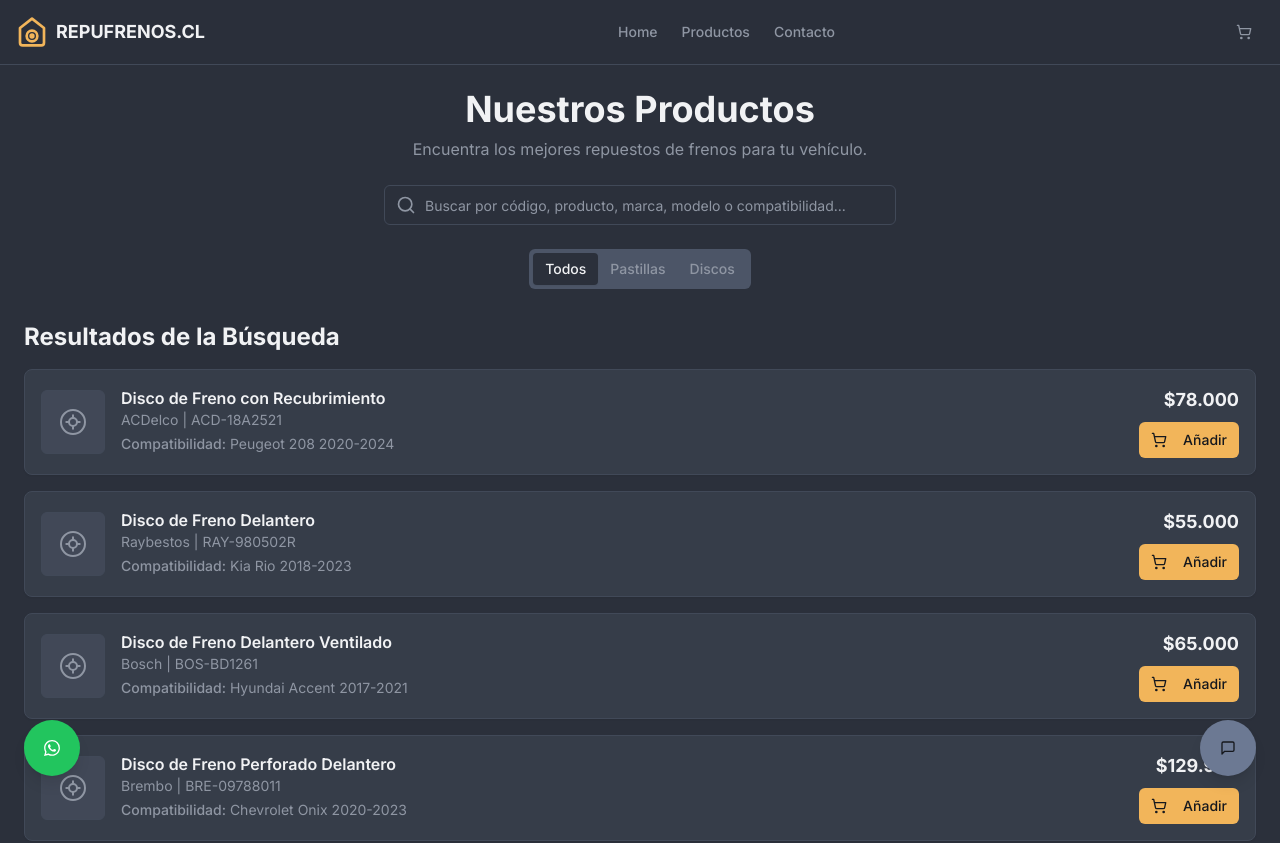
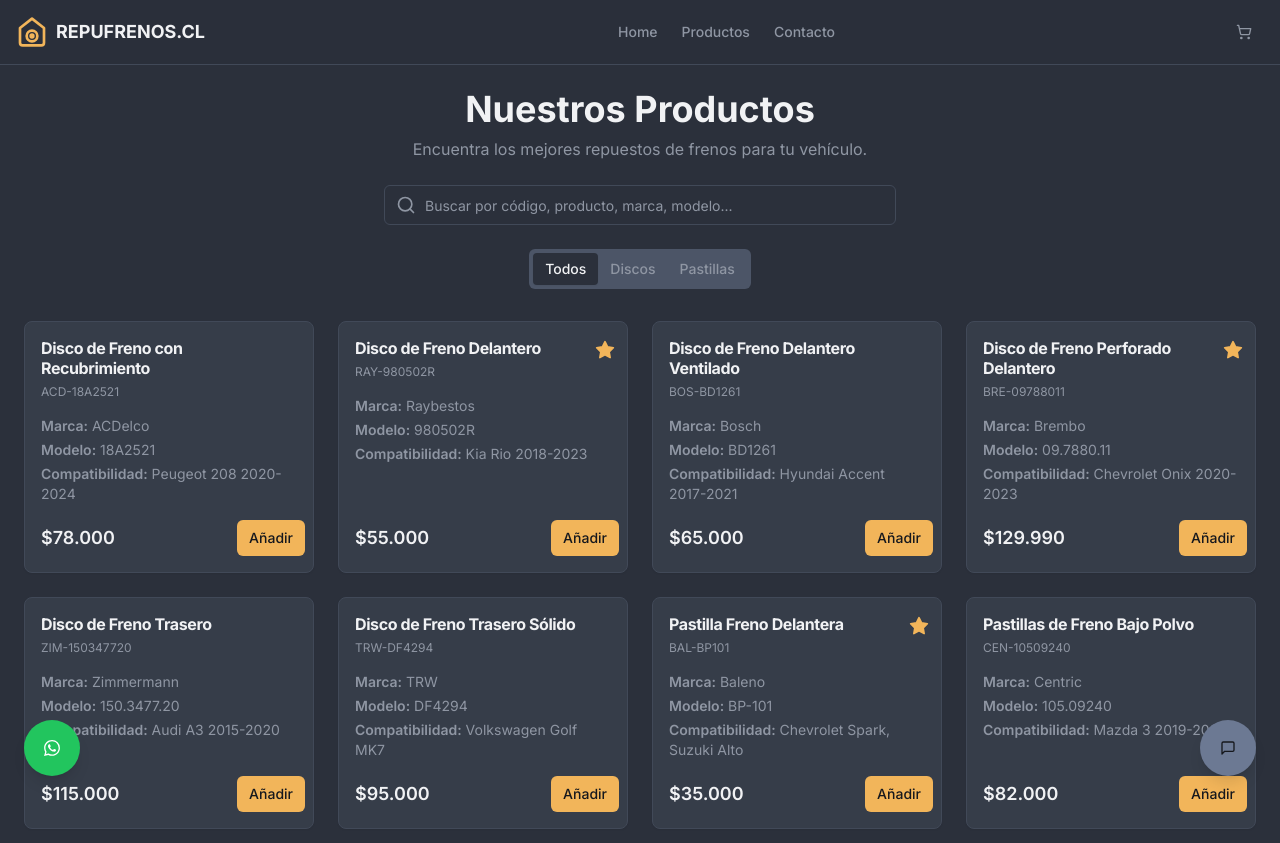
Before and after one commit to marce1404/TIENDA-FRENOS, a Next.js app: page /productos in a window 1280 px wide. Shown: the top 843 px of the page. Built offline with nearby package versions, Linux system fonts and the light colour scheme.

Commit message:
la pagina productos esta como pensando al mostrar los productos, no lo l

```diff
--- a/src/app/productos/page.tsx
+++ b/src/app/productos/page.tsx
@@ -19,31 +19,29 @@ import {
   DialogFooter,
 } from '@/components/ui/dialog';
 import { Separator } from '@/components/ui/separator';
-import { Card } from '@/components/ui/card';
-import { BrakePadIcon } from '@/components/icons/BrakePadIcon';
-import { BrakeDiscIcon } from '@/components/icons/BrakeDiscIcon';
+import { ProductCard } from '@/components/ProductCard';
 
 export default function ProductosPage() {
   const [searchTerm, setSearchTerm] = useState('');
   const [currentPage, setCurrentPage] = useState(1);
-  const itemsPerPage = 10;
+  const itemsPerPage = 12;
   const [selectedCategory, setSelectedCategory] = useState('all');
   const [allProducts, setAllProducts] = useState<Product[]>([]);
-  const [isMounted, setIsMounted] = useState(false);
   const { addToCart } = useCart();
   const [selectedProduct, setSelectedProduct] = useState<Product | null>(null);
 
   useEffect(() => {
     setAllProducts(getProducts());
-    setIsMounted(true);
   }, []);
 
-  const categories = ['Pastillas', 'Discos'];
+  const categories = useMemo(() => {
+    if (allProducts.length === 0) return [];
+    const uniqueCategories = [...new Set(allProducts.map(p => p.category))];
+    return uniqueCategories.sort();
+  }, [allProducts]);
 
   const filteredProducts = useMemo(() => {
-    if (!isMounted) return [];
-
-    let products: Product[] = [...allProducts];
+    let products = [...allProducts];
 
     if (searchTerm) {
       const lowercasedTerm = searchTerm.toLowerCase();
@@ -66,7 +64,7 @@ export default function ProductosPage() {
     products.sort((a, b) => a.name.localeCompare(b.name));
 
     return products;
-  }, [searchTerm, selectedCategory, allProducts, isMounted]);
+  }, [searchTerm, selectedCategory, allProducts]);
 
   useEffect(() => {
     setCurrentPage(1);
@@ -90,10 +88,15 @@ export default function ProductosPage() {
     setSelectedProduct(product);
   };
 
+  const handleAddToCartClick = (product: Product) => {
+    addToCart(product);
+    setSelectedProduct(null);
+  };
+
   const LoadingSkeleton = () => (
-    <div className="space-y-4">
-      {Array.from({ length: 5 }).map((_, i) => (
-         <Skeleton key={i} className="h-24 w-full" />
+    <div className="grid grid-cols-1 sm:grid-cols-2 md:grid-cols-3 lg:grid-cols-4 gap-6">
+      {Array.from({ length: itemsPerPage }).map((_, i) => (
+         <Skeleton key={i} className="h-64 w-full" />
       ))}
     </div>
   );
@@ -109,11 +112,10 @@ export default function ProductosPage() {
 
         <div className="relative mb-6 max-w-lg mx-auto">
           <Input
-            placeholder="Buscar por código, producto, marca, modelo o compatibilidad..."
+            placeholder="Buscar por código, producto, marca, modelo..."
             className="pl-10"
             value={searchTerm}
             onChange={(e) => setSearchTerm(e.target.value)}
-            disabled={!isMounted}
           />
           <Search className="absolute left-3 top-1/2 h-5 w-5 -translate-y-1/2 text-muted-foreground" />
         </div>
@@ -122,7 +124,7 @@ export default function ProductosPage() {
           <Tabs value={selectedCategory} onValueChange={setSelectedCategory} className="w-full sm:w-auto">
               <TabsList>
                   <TabsTrigger value="all">Todos</TabsTrigger>
-                  {isMounted ? categories.map((category) => (
+                  {categories.length > 0 ? categories.map((category) => (
                       <TabsTrigger key={category} value={category}>
                           {category}
                       </TabsTrigger>
@@ -136,40 +138,16 @@ export default function ProductosPage() {
           </Tabs>
         </div>
 
-        <h2 className="text-2xl font-bold mb-4">Resultados de la Búsqueda</h2>
-
-        {!isMounted ? <LoadingSkeleton /> : (
+        {allProducts.length === 0 ? <LoadingSkeleton /> : (
             paginatedProducts.length > 0 ? (
                 <>
-                <div className="space-y-4">
+                <div className="grid grid-cols-1 sm:grid-cols-2 md:grid-cols-3 lg:grid-cols-4 gap-6">
                     {paginatedProducts.map((product) => (
-                        <Card
+                        <ProductCard
                           key={product.id}
-                          className="flex items-start p-4 transition-all hover:shadow-md cursor-pointer"
-                          onClick={() => handleProductClick(product)}
-                        >
-                          <div className="flex-shrink-0 w-16 h-16 rounded-md bg-muted/50 flex items-center justify-center border mr-4 mt-1">
-                            {product.category === 'Pastillas' ? (
-                              <BrakePadIcon className="w-8 h-8 text-muted-foreground" />
-                            ) : (
-                              <BrakeDiscIcon className="w-8 h-8 text-muted-foreground" />
-                            )}
-                          </div>
-                          <div className="flex-1">
-                            <p className="font-semibold">{product.name}</p>
-                            <p className="text-sm text-muted-foreground">{product.brand} | {product.code}</p>
-                            <p className="text-sm text-muted-foreground mt-1 line-clamp-2">
-                                <span className="font-medium">Compatibilidad:</span> {product.compatibility}
-                            </p>
-                          </div>
-                          <div className="flex flex-col items-end ml-4 gap-2">
-                            <p className="text-lg font-bold">{formatPrice(product.price)}</p>
-                            <Button size="sm" onClick={(e) => { e.stopPropagation(); addToCart(product); }}>
-                              <ShoppingCart className="mr-2 h-4 w-4" />
-                              Añadir
-                            </Button>
-                          </div>
-                        </Card>
+                          product={product}
+                          onProductClick={handleProductClick}
+                        />
                     ))}
                 </div>
                 {totalPages > 1 && (
@@ -199,7 +177,9 @@ export default function ProductosPage() {
                 )}
                 </>
             ) : (
-                <p className="col-span-full text-center text-muted-foreground py-10">No se encontraron productos que coincidan con tu búsqueda.</p>
+                <div className="col-span-full text-center text-muted-foreground py-10">
+                    <p>No se encontraron productos que coincidan con tu búsqueda.</p>
+                </div>
             )
         )}
 
@@ -235,7 +215,7 @@ export default function ProductosPage() {
                 </div>
                 <DialogFooter className="sm:justify-between gap-2 sm:gap-0 p-6 pt-0">
                     <Button type="button" variant="outline" onClick={() => setSelectedProduct(null)}>Cerrar</Button>
-                  <Button type="button" size="lg" onClick={() => { addToCart(selectedProduct); setSelectedProduct(null); }}>
+                    <Button type="button" size="lg" onClick={() => handleAddToCartClick(selectedProduct)}>
                         <ShoppingCart className="mr-2 h-5 w-5" />
                         Añadir al Carrito
                     </Button>
```
Lines whose indentation alone changed are shown as unchanged.
